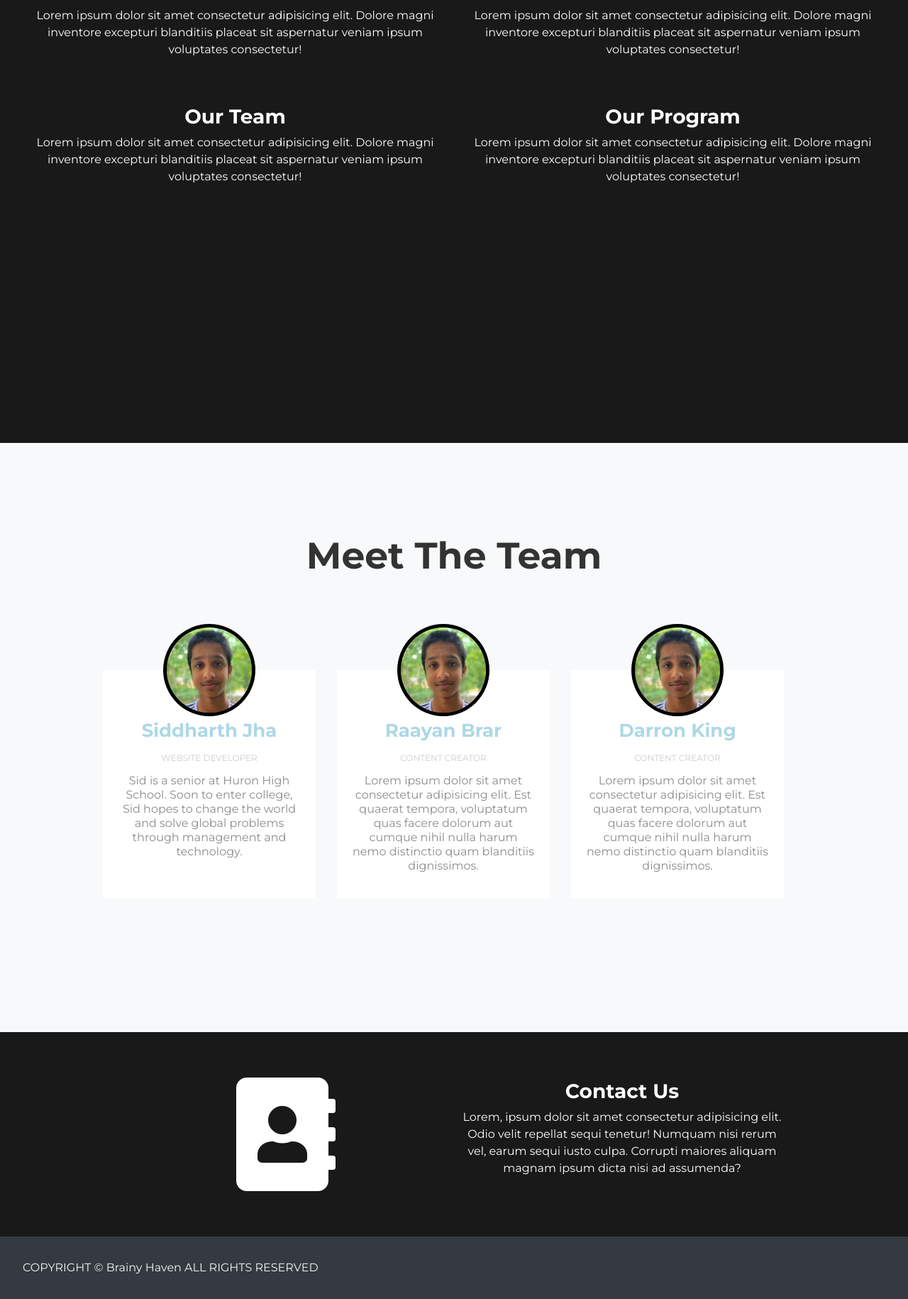
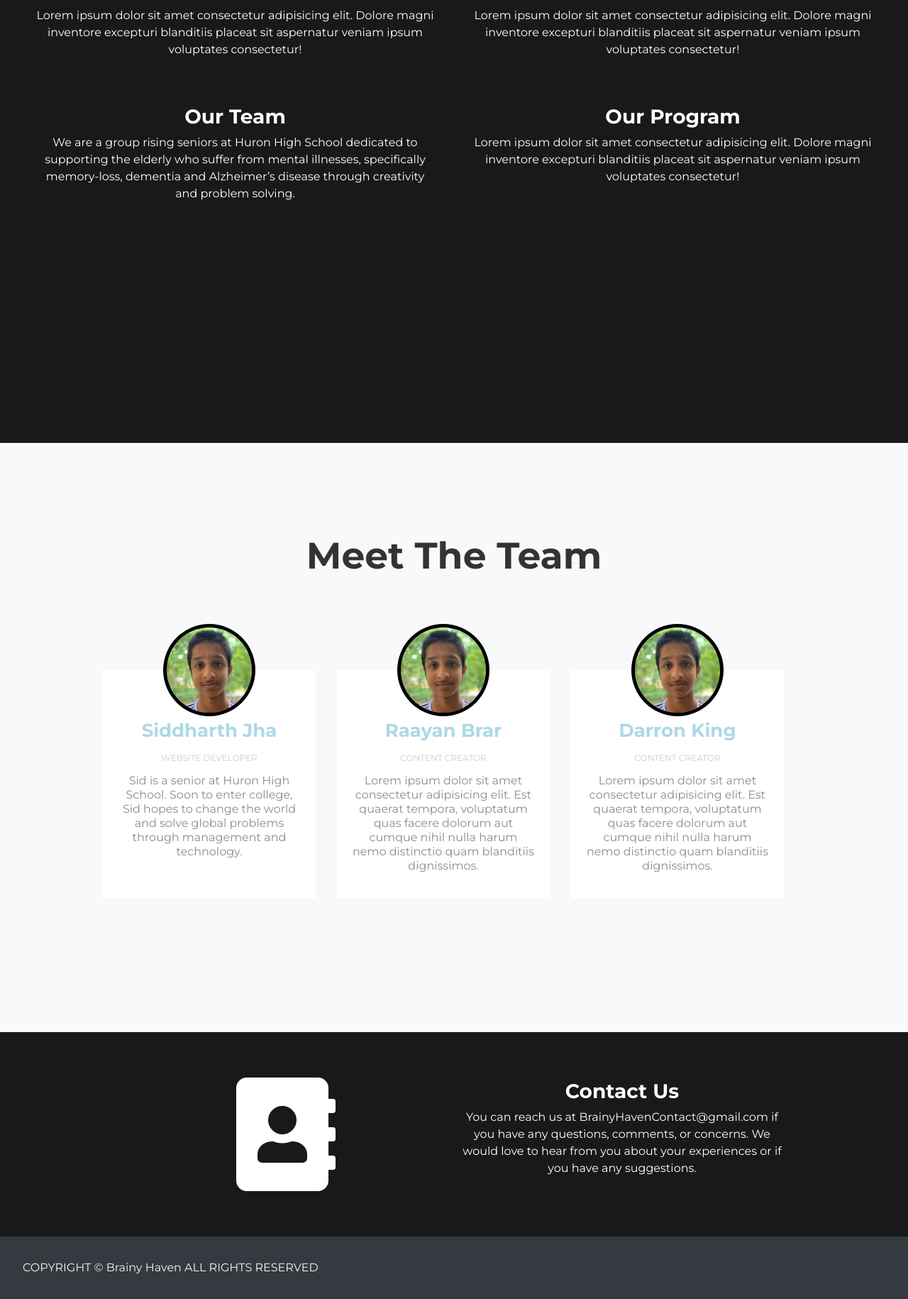
Before and after one commit to sidudaav/BrainyHaven, a Django app: page /about/ in a window 1280 px wide. Shown: the part 272-2102 px from the top of the page at 71% size. Run offline with Django 3.2, Linux system fonts and the light colour scheme; some libraries are stand-ins or nearby versions.

Commit message:
add content

```diff
--- a/home/static/home/styles/about.css
+++ b/home/static/home/styles/about.css
@@ -149,10 +149,17 @@ h3 {
     }
 }
 
+@media(max-width: 560px) {
+    .team .team_member{
+        margin-right: auto;
+    }
+}
+
 @media(max-width: 400px) and (max-height:800px) {
     header {
         height: 230vh;
     }
+
 }
 
 @media(max-height: 500px) {
--- a/home/templates/home/about.html
+++ b/home/templates/home/about.html
@@ -26,8 +26,9 @@
             <div>
                 <h3 class="title">Our Team</h3>
                 <p class="text">
-                    Lorem ipsum dolor sit amet consectetur adipisicing elit. Dolore magni inventore excepturi blanditiis
-                    placeat sit aspernatur veniam ipsum voluptates consectetur!
+                    We are a group rising seniors at Huron High School dedicated to supporting the elderly who suffer
+                    from mental illnesses, specifically memory-loss, dementia and Alzheimer’s disease through creativity
+                    and problem solving.
                 </p>
             </div>
             <div>
@@ -89,9 +90,8 @@
             <div class="center">
                 <h3>Contact Us</h3>
                 <p>
-                    Lorem, ipsum dolor sit amet consectetur adipisicing elit. Odio velit repellat sequi
-                    tenetur! Numquam nisi rerum vel, earum sequi iusto culpa. Corrupti maiores aliquam
-                    magnam ipsum dicta nisi ad assumenda?
+                    You can reach us at BrainyHavenContact@gmail.com if you have any questions, comments, or concerns.
+                    We would love to hear from you about your experiences or if you have any suggestions.
                 </p>
             </div>
         </div>
```
Also changed, not shown: home/templates/home/home.html (+6 -3 lines).
